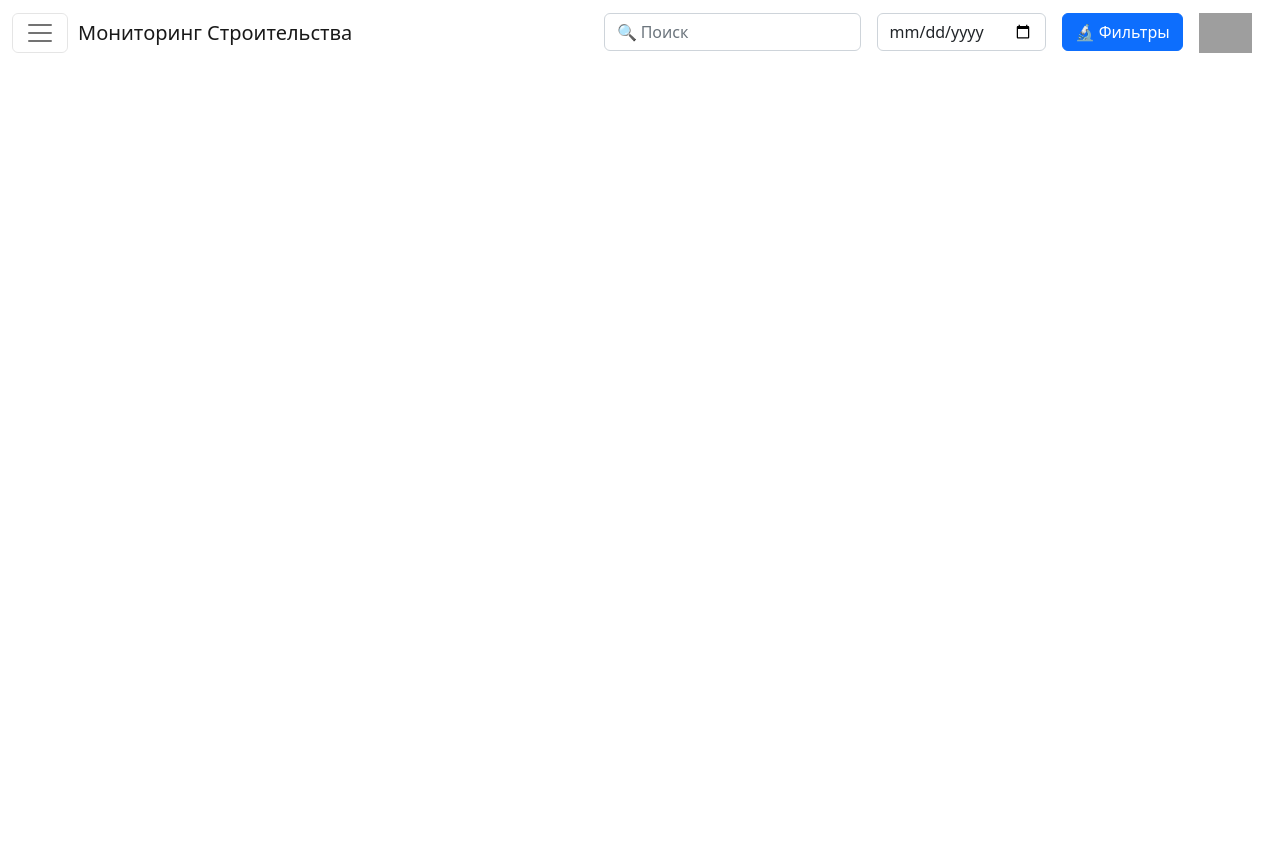
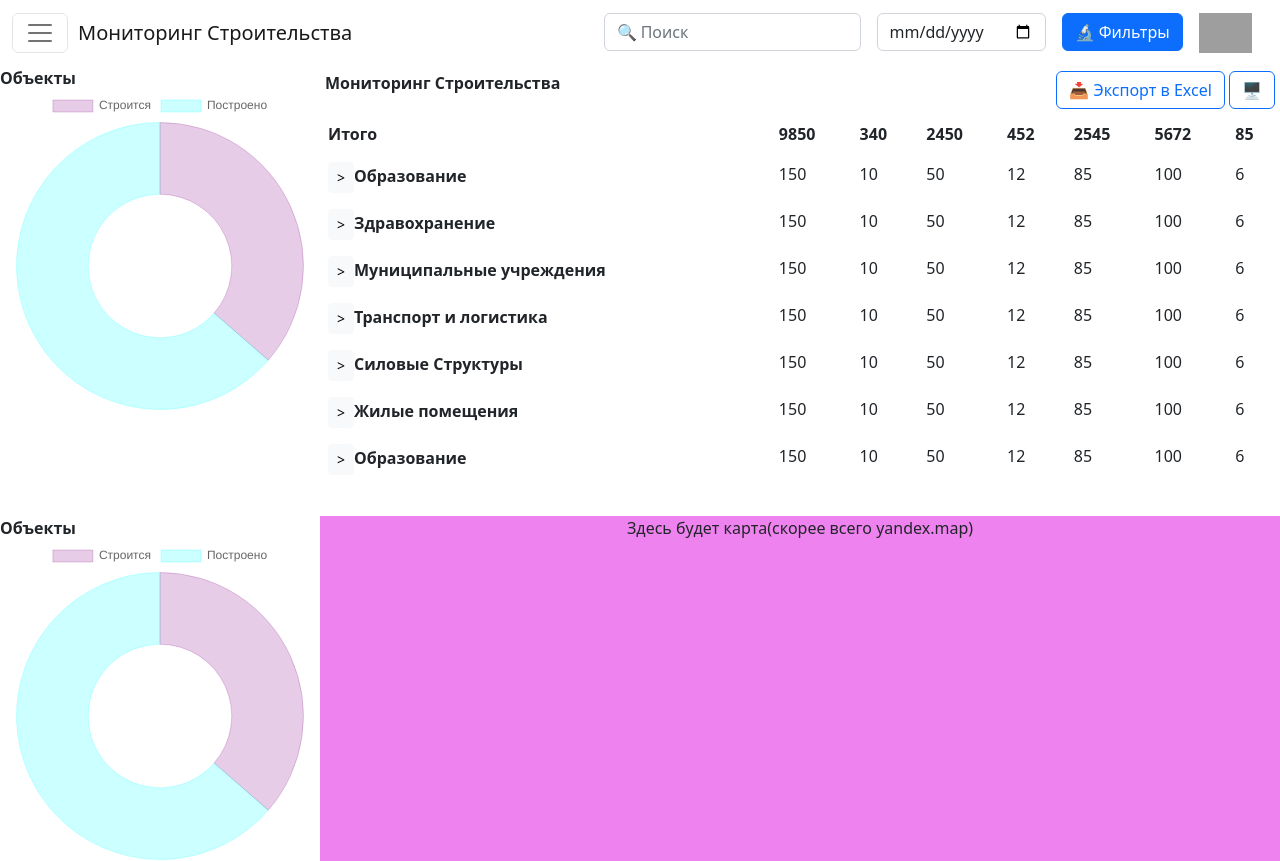
Before and after one commit to Polkovnikov13/Proekt, a React (Create React App) app in the folder frontend/: page / in a window 1280 px wide. Shown: the top 861 px of the page. Before the commit the page ends 800 px from the top, so only its background shows below. Built offline with nearby package versions, Linux system fonts and the light colour scheme; grey boxes are pictures that could not be loaded.

Commit message:
without Ya.map

```diff
--- a/frontend/package.json
+++ b/frontend/package.json
@@ -9,7 +9,9 @@
     "@testing-library/user-event": "^13.5.0",
     "axios": "^1.2.4",
     "bootstrap": "^5.2.3",
+    "chart.js": "^4.2.1",
     "react": "^18.2.0",
+    "react-chartjs-2": "^5.2.0",
     "react-dom": "^18.2.0",
     "react-redux": "^8.0.5",
     "react-router-dom": "^6.8.1",
--- a/frontend/src/App.jsx
+++ /dev/null
@@ -1,10 +0,0 @@
-import React from 'react';
-import MyNavbar from './MyNavbar/MyNavbar';
-
-function App() {
-  return (
-    <MyNavbar />
-  );
-}
-
-export default App;
--- /dev/null
+++ b/frontend/src/App/App.css
@@ -0,0 +1,7 @@
+.div-list-container{
+    height: 440px;
+    width: 440px;
+    border: 3px dashed;
+    margin-bottom: 10px;
+    margin: 20px;
+}
--- /dev/null
+++ b/frontend/src/App/App.jsx
@@ -0,0 +1,46 @@
+import React from 'react';
+import MyNavbar from '../MyNavbar/MyNavbar';
+import MyMonitoring from '../MyMonitoring/MyMonitoring';
+import MyGrafics from '../MyGrafics/MyGrafics';
+// import './App.css';
+
+function App() {
+  return (
+    <>
+      <MyNavbar />
+      <div style={{
+        display: 'flex',
+        justifyContent: 'center',
+        flexDirection: 'column',
+        // alignItems: 'center',
+        flexWrap: 'wrap',
+        height: '900px',
+      }}
+      >
+        <div
+          className="div-list-container"
+          style={{
+            width: '25%', height: '50%', alignItems: 'center',
+          }}
+        >
+          <MyGrafics />
+        </div>
+        <div className="div-list-container" style={{ width: '25%', height: '50%' }}>
+          {' '}
+          <MyGrafics />
+        </div>
+        <div className="div-list-container" style={{ width: '75%', height: '50%' }}><MyMonitoring /></div>
+        <div
+          className="div-list-container"
+          style={{
+            width: '75%', height: '50%', backgroundColor: 'violet', textAlign: 'center',
+          }}
+        >
+          Здесь будет карта(скорее всего yandex.map)
+        </div>
+      </div>
+    </>
+  );
+}
+
+export default App;
--- /dev/null
+++ b/frontend/src/MyGrafics/MyGrafics.js
@@ -0,0 +1,36 @@
+import React from 'react';
+// eslint-disable-next-line import/no-extraneous-dependencies
+import {
+  Chart as ChartJS, ArcElement, Tooltip, Legend,
+} from 'chart.js';
+// eslint-disable-next-line import/no-extraneous-dependencies
+import { Doughnut } from 'react-chartjs-2';
+
+ChartJS.register(ArcElement, Tooltip, Legend);
+export const data = {
+  labels: ['Строится', 'Построено'],
+  datasets: [
+    {
+      label: 'Фраза при наведении и цифра',
+      data: [1697, 2966],
+      backgroundColor: [
+        'rgba(128, 0, 128, 0.2)',
+        'rgba(0, 255, 255, 0.2)',
+      ],
+      borderColor: [
+        'rgba(128, 0, 128, 0.2)',
+        'rgba(0, 255, 255, 0.2)',
+      ],
+      borderWidth: 1,
+    },
+  ],
+};
+
+export default function MyGrafics() {
+  return (
+    <>
+      <div style={{ fontWeight: '700' }}>Объекты</div>
+      <Doughnut data={data} />
+    </>
+  );
+}
--- /dev/null
+++ b/frontend/src/MyMonitoring/MyMonitoring.js
@@ -0,0 +1,37 @@
+import React from 'react';
+import { Button } from 'reactstrap';
+import MyTable from '../MyTable/MyTable';
+
+export default function MyMonitoring() {
+  return (
+    <>
+      <div style={{
+        display: 'flex',
+        flexDirection: 'row',
+        justifyContent: 'space-between',
+        padding: '5px',
+      }}
+      >
+        <div style={{ fontWeight: '900' }}>Мониторинг Строительства</div>
+        <div style={{ }}>
+          <Button
+            color="primary"
+            outline
+          >
+            📥 Экспорт в Excel
+          </Button>
+          {' '}
+          {' '}
+          {' '}
+          <Button
+            color="primary"
+            outline
+          >
+            🖥
+          </Button>
+        </div>
+      </div>
+      <MyTable />
+    </>
+  );
+}
--- /dev/null
+++ b/frontend/src/MyTable/MyTable.js
@@ -0,0 +1,267 @@
+import React from 'react';
+import { Button, Table } from 'reactstrap';
+
+export default function MyTable() {
+  return (
+    <Table
+      borderless
+    >
+      <thead>
+        <tr>
+          <th>
+            {' '}
+            Итого
+          </th>
+          <th>
+            9850
+          </th>
+          <th>
+            340
+          </th>
+          <th>
+            2450
+          </th>
+          <th>
+            452
+          </th>
+          <th>
+            2545
+          </th>
+          <th>
+            5672
+          </th>
+          <th>
+            85
+          </th>
+        </tr>
+      </thead>
+      <tbody>
+        <tr>
+          <th scope="row">
+            <Button
+              color="light"
+              size="sm"
+            >
+              {'>'}
+            </Button>
+            Образование
+          </th>
+          <td>
+            150
+          </td>
+          <td>
+            10
+          </td>
+          <td>
+            50
+          </td>
+          <td>
+            12
+          </td>
+          <td>
+            85
+          </td>
+          <td>
+            100
+          </td>
+          <td>
+            6
+          </td>
+        </tr>
+
+        <tr>
+          <th scope="row">
+            <Button
+              color="light"
+              size="sm"
+            >
+              {'>'}
+            </Button>
+            Здравохранение
+          </th>
+          <td>
+            150
+          </td>
+          <td>
+            10
+          </td>
+          <td>
+            50
+          </td>
+          <td>
+            12
+          </td>
+          <td>
+            85
+          </td>
+          <td>
+            100
+          </td>
+          <td>
+            6
+          </td>
+        </tr>
+        <tr>
+          <th scope="row">
+            <Button
+              color="light"
+              size="sm"
+            >
+              {'>'}
+            </Button>
+            Муниципальные учреждения
+          </th>
+          <td>
+            150
+          </td>
+          <td>
+            10
+          </td>
+          <td>
+            50
+          </td>
+          <td>
+            12
+          </td>
+          <td>
+            85
+          </td>
+          <td>
+            100
+          </td>
+          <td>
+            6
+          </td>
+        </tr>
+        <tr>
+          <th scope="row">
+            <Button
+              color="light"
+              size="sm"
+            >
+              {'>'}
+            </Button>
+            Транспорт и логистика
+          </th>
+          <td>
+            150
+          </td>
+          <td>
+            10
+          </td>
+          <td>
+            50
+          </td>
+          <td>
+            12
+          </td>
+          <td>
+            85
+          </td>
+          <td>
+            100
+          </td>
+          <td>
+            6
+          </td>
+        </tr>
+        <tr>
+          <th scope="row">
+            <Button
+              color="light"
+              size="sm"
+            >
+              {'>'}
+            </Button>
+            Силовые Структуры
+          </th>
+          <td>
+            150
+          </td>
+          <td>
+            10
+          </td>
+          <td>
+            50
+          </td>
+          <td>
+            12
+          </td>
+          <td>
+            85
+          </td>
+          <td>
+            100
+          </td>
+          <td>
+            6
+          </td>
+        </tr>
+        <tr>
+          <th scope="row">
+            <Button
+              color="light"
+              size="sm"
+            >
+              {'>'}
+            </Button>
+            Жилые помещения
+          </th>
+          <td>
+            150
+          </td>
+          <td>
+            10
+          </td>
+          <td>
+            50
+          </td>
+          <td>
+            12
+          </td>
+          <td>
+            85
+          </td>
+          <td>
+            100
+          </td>
+          <td>
+            6
+          </td>
+        </tr>
+        <tr>
+          <th scope="row">
+            <Button
+              color="light"
+              size="sm"
+            >
+              {'>'}
+            </Button>
+            Образование
+          </th>
+          <td>
+            150
+          </td>
+          <td>
+            10
+          </td>
+          <td>
+            50
+          </td>
+          <td>
+            12
+          </td>
+          <td>
+            85
+          </td>
+          <td>
+            100
+          </td>
+          <td>
+            6
+          </td>
+        </tr>
+      </tbody>
+    </Table>
+  );
+}
--- a/frontend/src/index.js
+++ b/frontend/src/index.js
@@ -1,6 +1,6 @@
 import React from 'react';
 import ReactDOM from 'react-dom/client';
-import App from './App';
+import App from './App/App';
 import 'bootstrap/dist/css/bootstrap.min.css';
 
 const root = ReactDOM.createRoot(document.getElementById('root'));
```
Also changed, not shown: 1 other file (tests, documents, lock files or other folders).
